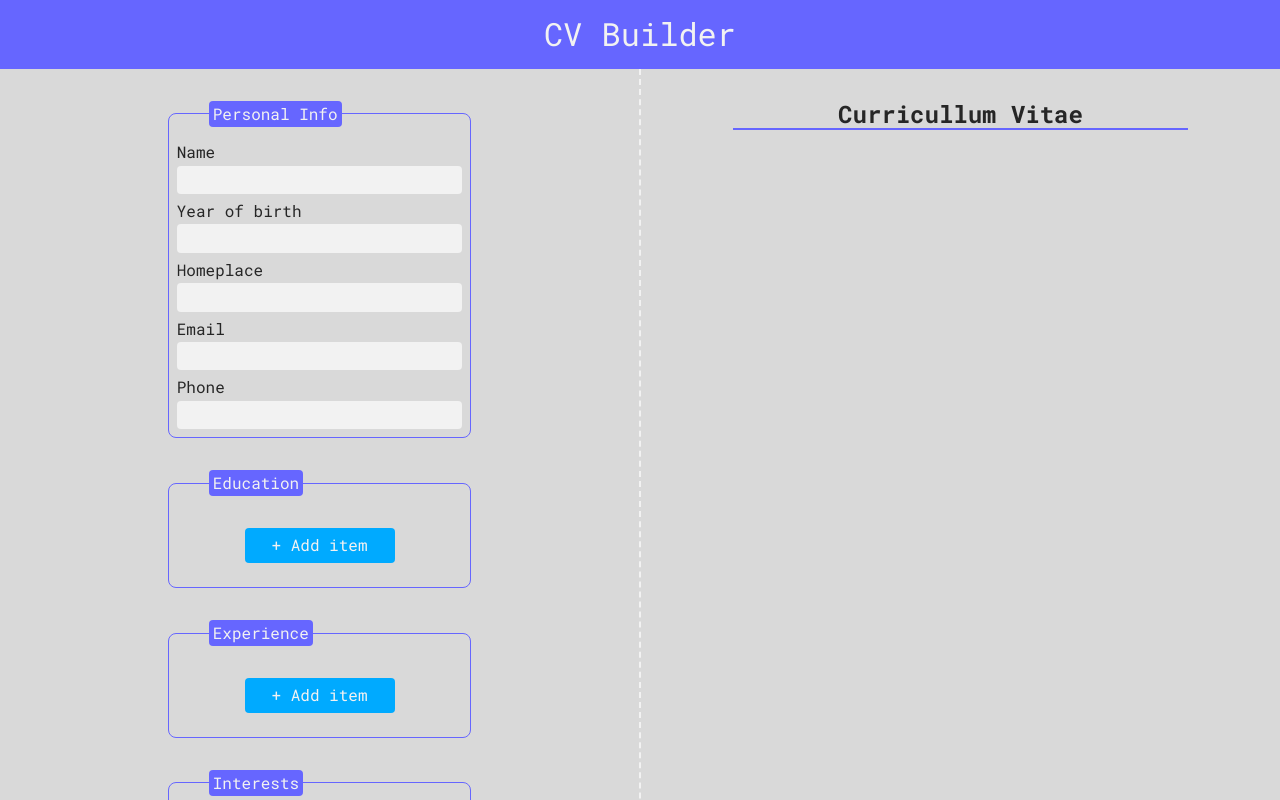
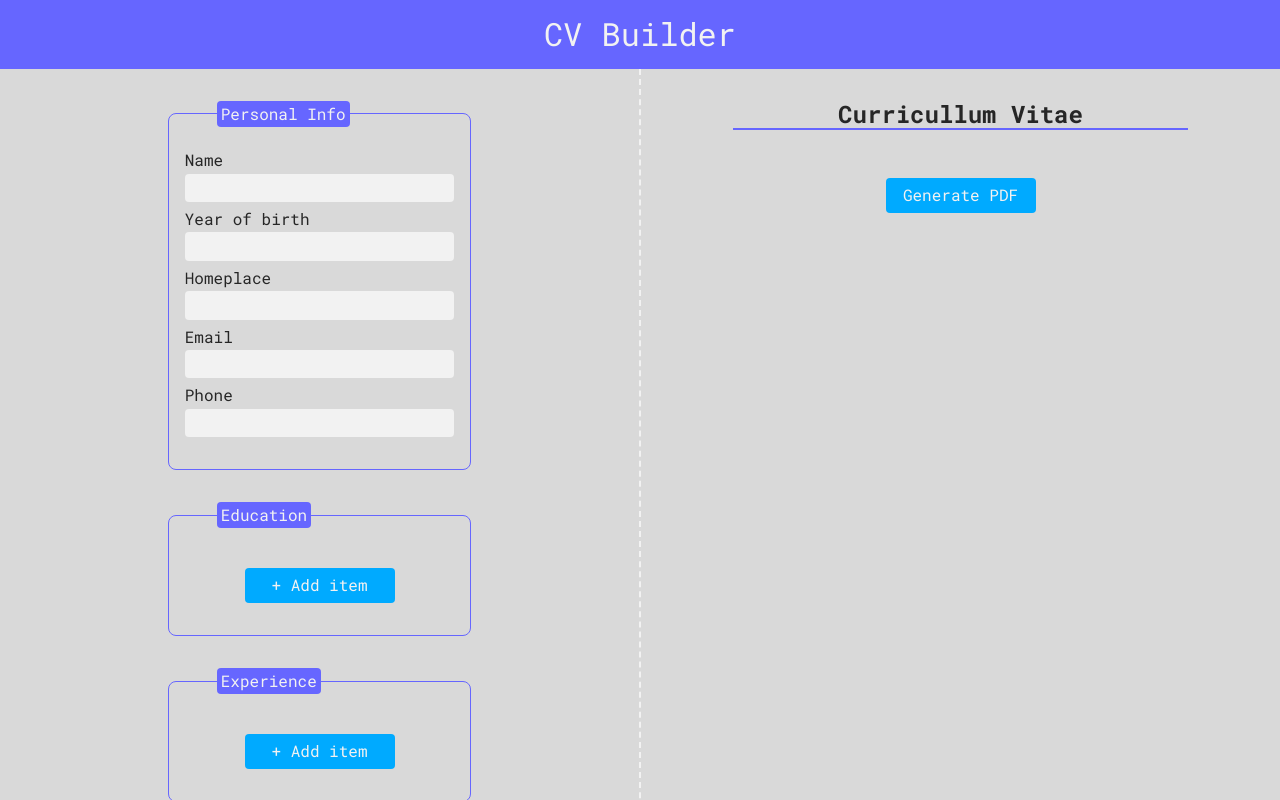
Before and after one commit to bartek8b/TOP-CV_App, a React (Vite) app: page / in a window 1280 px wide. Shown: the top 800 px of the page. Built offline with nearby package versions, Linux system fonts and the light colour scheme.

Commit message:
Add print queries, sticky preview, margin on fieldset

```diff
--- a/src/components/Form.css
+++ b/src/components/Form.css
@@ -10,7 +10,7 @@ fieldset {
   display: flex;
   flex-direction: column;
   gap: 0.5rem;
-  padding: 0.5rem;
+  padding: 1rem 1rem 2rem 1rem;
   border-radius: 0.5rem;
   border: 1px solid var(--main-color);
   min-width: max(300px, 50%);
--- a/src/components/Preview.css
+++ b/src/components/Preview.css
@@ -1,3 +1,11 @@
+#preview {
+  position: sticky;
+  top: 0;
+  align-self: flex-start;
+  max-height: 100vh;
+  overflow: auto;
+}
+
 section {
   display: flex;
   flex-direction: column;
@@ -29,3 +37,14 @@ ul > li {
 ul > li::marker {
   color: var(--main-color);
 }
+
+button.pdf-btn {
+  min-width: 150px;
+}
+
+@media (max-width: 1000px) {
+  #preview {
+    position: static;
+    align-self: stretch;
+  }
+}
--- a/src/components/Preview.jsx
+++ b/src/components/Preview.jsx
@@ -82,6 +82,9 @@ export function Preview({ personalInfo, education, experience, interests }) {
           </ul>
         </article>
       )}
+      <button type="button" className="pdf-btn" onClick={() => window.print()}>
+        Generate PDF
+      </button>
     </section>
   );
 }
--- a/src/index.css
+++ b/src/index.css
@@ -58,7 +58,7 @@ button {
   border: none;
   border-radius: 0.25rem;
   cursor: pointer;
-  margin-block: 1rem;
+  margin-top: 1rem;
   width: 150px;
   align-self: center;
 }
@@ -131,3 +131,38 @@ footer {
     display: inline;
   }
 }
+
+@media print {
+  :root,
+  html,
+  body {
+    background: #fff !important;
+  }
+
+  #root * {
+    visibility: hidden;
+  }
+
+  #preview,
+  #preview * {
+    visibility: visible;
+  }
+
+  #preview {
+    position: absolute;
+    left: 0;
+    top: 0;
+    width: 100%;
+    padding: 0 !important;
+    margin: 0 !important;
+    background: #fff !important;
+  }
+
+  header,
+  footer,
+  form,
+  button,
+  a[href='#preview'] {
+    display: none !important;
+  }
+}
```
